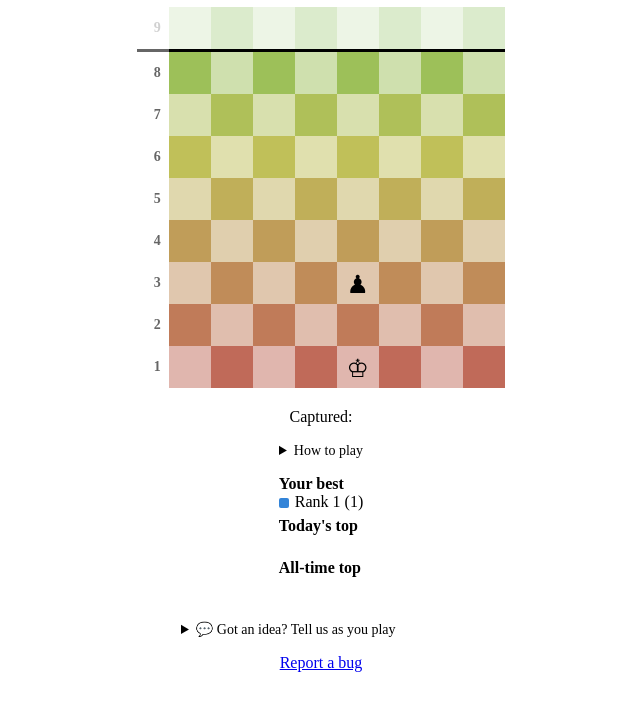
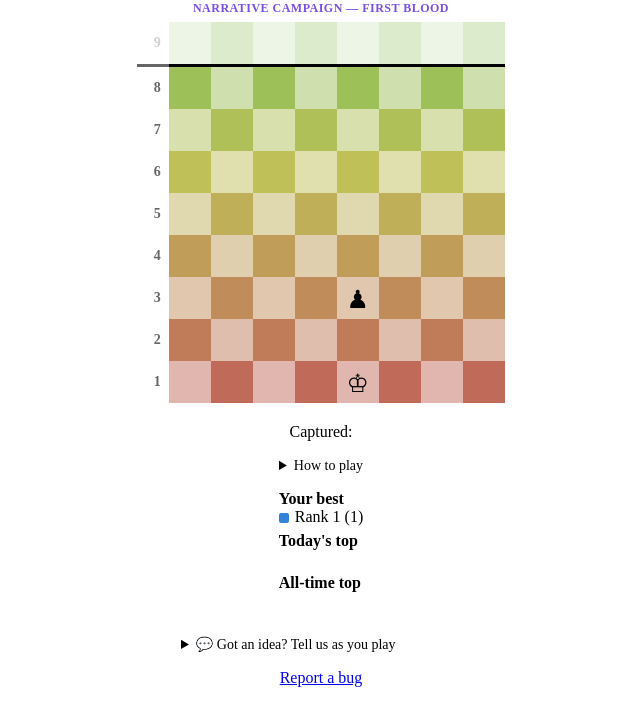
Before and after one commit to hf7y/chezz, a website: page index1.html in a window 1280 px wide. Shown: the part 81-800 px from the top of the page, without its empty margins (319-959 px from the left). Drawn offline with Linux system fonts and the light colour scheme; no server answers; a web font is replaced by a local one.

Commit message:
Flag this build as the narrative campaign with a stage-progress banner
The deployed build looked identical to the plain procedural game with no
indication it's running the scripted campaign -- NARRATIVE_STAGES already
carried a per-floor label (e.g. "First blood", "The Rook") that was never
surfaced anywhere. Show it under the title, doubling as a progress readout,
and falling back to "Endless" once the scripted stages run out.

```diff
--- a/index1.html
+++ b/index1.html
@@ -128,6 +128,19 @@
 
   output { font-size: 20px; }
 
+  /* Flags this build as the scripted narrative campaign (vs. the plain
+     procedural game) and doubles as a progress readout -- stage label while
+     one of NARRATIVE_STAGES is active, "Endless" past it. */
+  #campaignBanner {
+    margin: -6px 0 6px;
+    font-size: 12px;
+    font-weight: bold;
+    letter-spacing: 0.04em;
+    text-transform: uppercase;
+    color: #7a4de8;
+  }
+  #campaignBanner:empty { display: none; }
+
   dialog {
     position: absolute;
     margin: 0;
@@ -167,6 +180,7 @@
 <body>
 
 <h1><a href="#" id="resetLink">Chezz</a></h1>
+<div id="campaignBanner"></div>
 
 <table aria-label="Chess board"></table>
 <p>Captured: <output></output></p>
@@ -1474,6 +1488,10 @@
     const rank = currentKingRank();
     if (rank > state.maxRank) { state.maxRank = rank; renderMyBest(); submitScore(rank); }
 
+    const stage = NARRATIVE_STAGES[state.floor - 1];
+    const banner = document.getElementById("campaignBanner");
+    if (banner) banner.textContent = "Narrative campaign — " + (stage ? stage.label : "Endless");
+
     const capturedCounts = {};
     for (const c of state.captured) {
       if (!isWhitePiece(c)) capturedCounts[c] = (capturedCounts[c] || 0) + 1;
```
